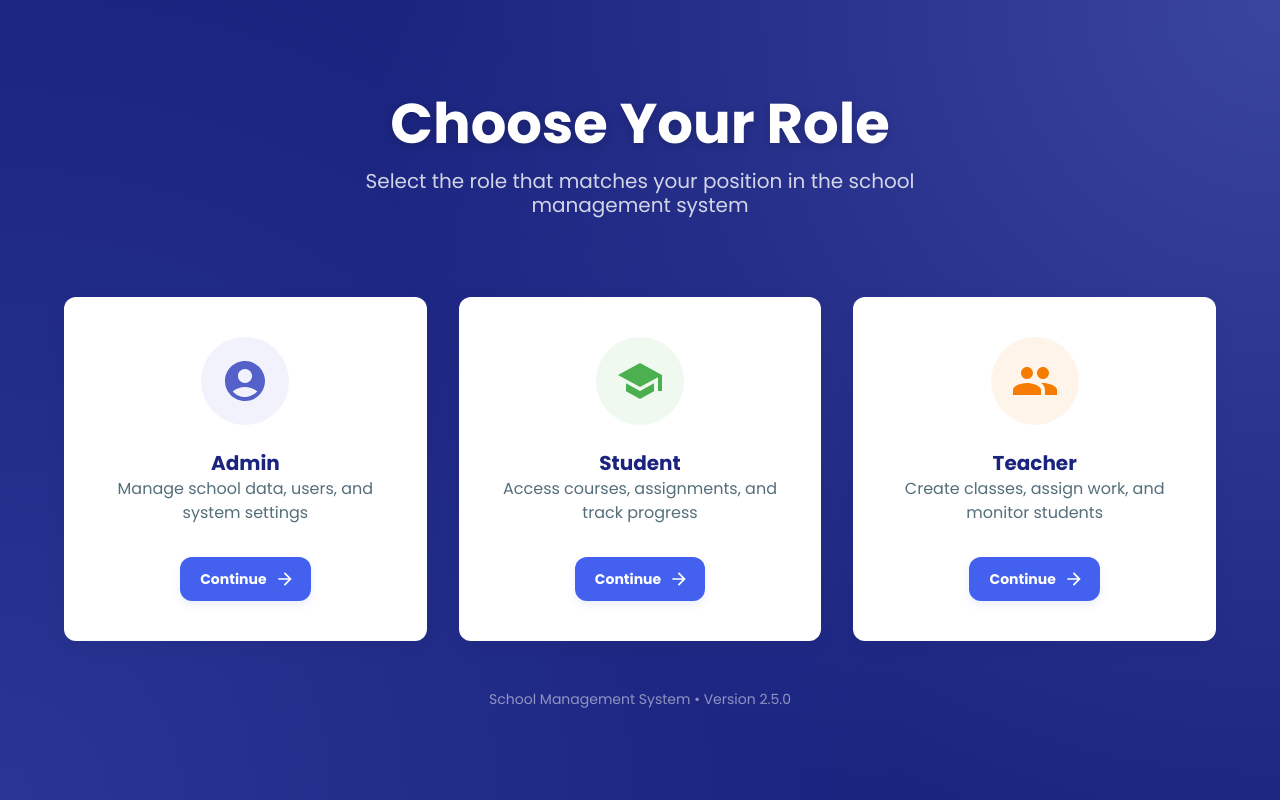
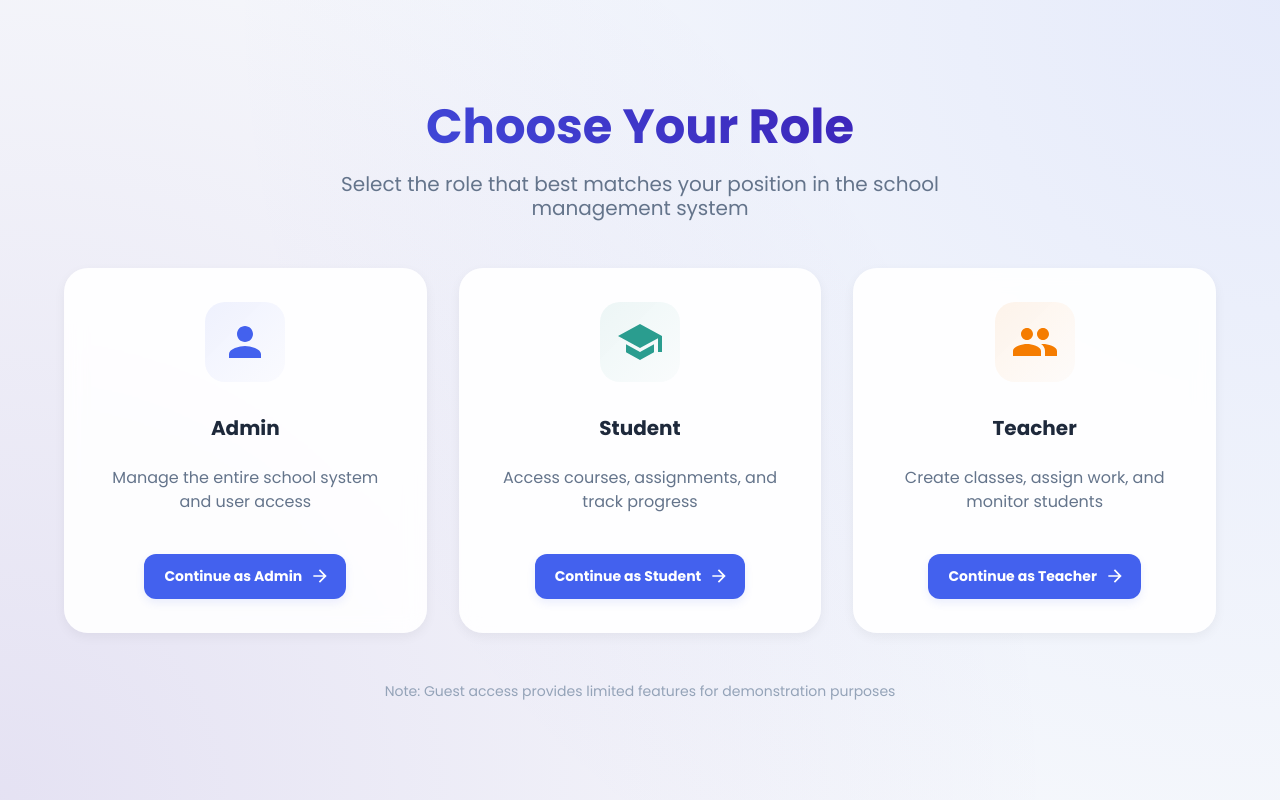
Before and after one commit to LoordhuJeyakumar/School_Management_System, a React (Create React App) app in the folder frontend/: page /choose in a window 1280 px wide. Built offline with nearby package versions, Linux system fonts and the light colour scheme; no server answers.

Commit message:
feat: refactor ChooseUser component for improved user role selection and UI enhancements

```diff
--- a/frontend/src/pages/ChooseUser.js
+++ b/frontend/src/pages/ChooseUser.js
@@ -1,167 +1,113 @@
-import React, { useEffect, useState } from 'react';
+import React, { useState } from 'react';
 import { useNavigate } from 'react-router-dom';
-import {
-  Grid,
-  Paper,
-  Box,
-  Container,
-  CircularProgress,
-  Backdrop,
-  Typography,
-  Button,
-  useMediaQuery,
-  useTheme,
-} from '@mui/material';
-import { AccountCircle, School, Group, ArrowForward } from '@mui/icons-material';
+import { Backdrop, Button, CircularProgress, Container, Grid, Typography, useTheme } from '@mui/material';
 import styled from 'styled-components';
-import { useDispatch, useSelector } from 'react-redux';
-import { loginUser } from '../redux/userRelated/userHandle';
+import { motion } from 'framer-motion';
+import { School, Person, Group, ArrowForward } from '@mui/icons-material';
 import Popup from '../components/Popup';
-import { motion } from 'framer-motion';
 
 const ChooseUser = ({ visitor }) => {
-  const dispatch = useDispatch();
+    const theme = useTheme();
     const navigate = useNavigate();
-  const theme = useTheme();
-  const isMobile = useMediaQuery(theme.breakpoints.down('sm'));
-  const password = "zxc";
-
-  const { status, currentUser, currentRole } = useSelector(state => state.user);
-
+    const [selectedUser, setSelectedUser] = useState('');
     const [loader, setLoader] = useState(false);
     const [showPopup, setShowPopup] = useState(false);
     const [message, setMessage] = useState("");
-  const [activeCard, setActiveCard] = useState(null);
 
-  const navigateHandler = (user) => {
-    if (user === "Admin") {
-      if (visitor === "guest") {
-        const email = "admin@schoolmanagementsystem.com";
-        const fields = { email, password };
-        setLoader(true);
-        dispatch(loginUser(fields, user));
-      } else {
-        navigate('/Adminlogin');
-      }
-    } else if (user === "Student") {
-      if (visitor === "guest") {
-        const rollNum = "1";
-        const studentName = "Dipesh Awasthi";
-        const fields = { rollNum, studentName, password };
-        setLoader(true);
-        dispatch(loginUser(fields, user));
-      } else {
-        navigate('/Studentlogin');
-      }
-    } else if (user === "Teacher") {
-      if (visitor === "guest") {
-        const email = "tony@12";
-        const fields = { email, password };
-        setLoader(true);
-        dispatch(loginUser(fields, user));
-      } else {
-        navigate('/Teacherlogin');
-      }
-    }
-  };
-
-  useEffect(() => {
-    if (status === 'success' || currentUser !== null) {
-      if (currentRole === 'Admin') {
-        navigate('/Admin/dashboard');
-      } else if (currentRole === 'Student') {
-        navigate('/Student/dashboard');
-      } else if (currentRole === 'Teacher') {
-        navigate('/Teacher/dashboard');
-      }
-    } else if (status === 'error') {
-      setLoader(false);
-      setMessage("Network Error");
-      setShowPopup(true);
-    }
-  }, [status, currentRole, navigate, currentUser]);
-
-  const userCards = [
+    const UserTypes = [
         {
             title: "Admin",
-      icon: <AccountCircle style={{ fontSize: 48 }} />,
-      description: "Manage school data, users, and system settings",
-      color: "#5461c8"
+            description: "Manage the entire school system and user access",
+            icon: <Person style={{ fontSize: 48 }} />,
+            color: "#4361ee",
+            path: visitor === "guest" ? "/Admin/dashboard/guest" : "/Adminlogin"
         },
         {
             title: "Student",
+            description: "Access courses, assignments, and track progress",
             icon: <School style={{ fontSize: 48 }} />,
-      description: "Access courses, assignments, and track progress",
-      color: "#4caf50"
+            color: "#2a9d8f",
+            path: visitor === "guest" ? "/Student/dashboard/guest" : "/Studentlogin"
         },
         {
             title: "Teacher",
+            description: "Create classes, assign work, and monitor students",
             icon: <Group style={{ fontSize: 48 }} />,
-      description: "Create classes, assign work, and monitor students",
-      color: "#f57c00"
+            color: "#f57c00",
+            path: visitor === "guest" ? "/Teacher/dashboard/guest" : "/Teacherlogin"
         }
     ];
+
+    const handleCardClick = (user, path) => {
+        setSelectedUser(user);
+        navigate(path);
+    };
+
+    const handleProceed = (e, path) => {
+        // Stop event propagation to prevent triggering the card's onClick
+        e.stopPropagation();
+
+        if (path) {
+            navigate(path);
+        } else if (selectedUser) {
+            navigate(UserTypes.find(u => u.title === selectedUser).path);
+        } else {
+            setMessage("Please select a user type");
+            setShowPopup(true);
+        }
+    };
 
     return (
         <StyledContainer>
             <GradientOverlay />
-      <ContentWrapper>
+            <ContentWrapper maxWidth="lg">
                 <motion.div
-          initial={{ opacity: 0, y: -10 }}
+                    initial={{ opacity: 0, y: -20 }}
                     animate={{ opacity: 1, y: 0 }}
                     transition={{ duration: 0.8 }}
                 >
                     <Title>Choose Your Role</Title>
                     <Subtitle>
-            Select the role that matches your position in the school management system
+                        Select the role that best matches your position in the school management system
                     </Subtitle>
                 </motion.div>
 
-        <Grid
-          container
-          spacing={isMobile ? 3 : 4}
-          justifyContent="center"
-          sx={{ mt: 6, mb: 6, position: "relative", zIndex: 2 }}
-        >
-          {userCards.map((card, index) => (
-            <Grid item xs={12} sm={6} md={4} key={index}>
+                <Grid container spacing={4} sx={{ mb: 6 }}>
+                    {UserTypes.map((type, index) => (
+                        <Grid item xs={12} md={4} key={type.title}>
                             <motion.div
                                 initial={{ opacity: 0, y: 20 }}
                                 animate={{ opacity: 1, y: 0 }}
-                transition={{ duration: 0.5, delay: index * 0.2 }}
-                whileHover={{
-                  y: -8,
-                  transition: { duration: 0.2 }
-                }}
-                whileTap={{ scale: 0.98 }}
+                                transition={{ duration: 0.5, delay: index * 0.1 }}
                             >
                                 <UserCard
-                  elevation={6}
-                  onMouseEnter={() => setActiveCard(card.title)}
-                  onMouseLeave={() => setActiveCard(null)}
-                  $isActive={activeCard === card.title}
-                  $color={card.color}
-                  onClick={() => navigateHandler(card.title)}
+                                    elevation={selectedUser === type.title ? 4 : 1}
+                                    onClick={() => handleCardClick(type.title, type.path)}
+                                    $isActive={selectedUser === type.title}
+                                    $color={type.color}
                                 >
-                  <IconWrapper $color={card.color}>
-                    {card.icon}
+                                    <motion.div
+                                        whileHover={{ scale: 1.05 }}
+                                        whileTap={{ scale: 0.95 }}
+                                    >
+                                        <IconWrapper $color={type.color}>
+                                            {type.icon}
                                         </IconWrapper>
-
+                                    </motion.div>
                                     <CardTitle variant="h5">
-                    {card.title}
+                                        {type.title}
                                     </CardTitle>
-
                                     <CardDescription>
-                    {card.description}
+                                        {type.description}
                                     </CardDescription>
-
                                     <ActionButton
                                         variant="contained"
-                    $color={card.color}
+                                        $isActive={selectedUser === type.title}
+                                        $color={type.color}
                                         endIcon={<ArrowForward />}
-                    $isActive={activeCard === card.title}
+                                        onClick={(e) => handleProceed(e, type.path)}
                                     >
-                    Continue
+                                        Continue as {type.title}
                                     </ActionButton>
                                 </UserCard>
                             </motion.div>
@@ -170,24 +116,22 @@ const ChooseUser = ({ visitor }) => {
                 </Grid>
 
                 <FooterText>
-          School Management System • Version 2.5.0
+                    Note: Guest access provides limited features for demonstration purposes
                 </FooterText>
             </ContentWrapper>
 
             <Backdrop
                 sx={{
                     color: '#fff',
-          zIndex: 9999,
-          flexDirection: 'column',
-          gap: 2,
-          backdropFilter: 'blur(4px)'
+                    zIndex: theme.zIndex.drawer + 1,
+                    background: 'rgba(0, 0, 0, 0.8)',
                 }}
                 open={loader}
             >
                 <LoadingWrapper>
-          <CircularProgress color="inherit" size={60} thickness={4} />
+                    <CircularProgress color="inherit" size={60} />
                     <Typography variant="h6" sx={{ mt: 2, fontWeight: 500 }}>
-            Authenticating...
+                        Please wait...
                     </Typography>
                 </LoadingWrapper>
             </Backdrop>
@@ -199,15 +143,14 @@ const ChooseUser = ({ visitor }) => {
 
 export default ChooseUser;
 
-// Styled Components
 const StyledContainer = styled.div`
-  background-color: #1a237e;
     min-height: 100vh;
     display: flex;
     flex-direction: column;
     justify-content: center;
     align-items: center;
     position: relative;
+    background-color: #f8fafc;
     overflow: hidden;
 `;
 
@@ -217,25 +160,27 @@ const GradientOverlay = styled.div`
     left: 0;
     right: 0;
     bottom: 0;
-  background: radial-gradient(circle at top right, rgba(106, 120, 209, 0.4) 0%, rgba(26, 35, 126, 0) 60%),
-              radial-gradient(circle at bottom left, rgba(63, 81, 181, 0.4) 0%, rgba(26, 35, 126, 0) 60%);
+    background:
+        radial-gradient(circle at top right, rgba(67, 97, 238, 0.1) 0%, rgba(67, 97, 238, 0) 70%),
+        radial-gradient(circle at bottom left, rgba(58, 12, 163, 0.1) 0%, rgba(58, 12, 163, 0) 70%);
     z-index: 1;
 `;
 
 const ContentWrapper = styled(Container)`
-  text-align: center;
-  max-width: 1200px;
     position: relative;
     z-index: 2;
-  padding: 2rem 1rem;
+    text-align: center;
+    padding: 2rem;
 `;
 
 const Title = styled.h1`
-  color: white;
-  font-size: 3.5rem;
-  font-weight: 700;
-  margin-bottom: 0.75rem;
-  text-shadow: 0 2px 10px rgba(0, 0, 0, 0.2);
+    color: #1a237e;
+    font-size: 3rem;
+    font-weight: 800;
+    margin-bottom: 1rem;
+    background: linear-gradient(45deg, #4361ee, #3a0ca3);
+    -webkit-background-clip: text;
+    -webkit-text-fill-color: transparent;
 
     @media (max-width: 600px) {
         font-size: 2.5rem;
@@ -243,10 +188,10 @@ const Title = styled.h1`
 `;
 
 const Subtitle = styled.h2`
-  color: rgba(255, 255, 255, 0.8);
+    color: ${props => props.theme.palette?.text?.secondary || '#64748b'};
     font-size: 1.25rem;
     font-weight: 400;
-  margin-bottom: 2rem;
+    margin-bottom: 3rem;
     max-width: 600px;
     margin-left: auto;
     margin-right: auto;
@@ -256,80 +201,68 @@ const Subtitle = styled.h2`
     }
 `;
 
-const UserCard = styled(Paper)`
-  padding: 2.5rem 1.5rem;
-  border-radius: 16px;
+const UserCard = styled(motion.div)`
+    padding: 2rem;
+    border-radius: 24px;
+    background: rgba(255, 255, 255, 0.9);
+    backdrop-filter: blur(10px);
+    border: 2px solid ${props => props.$isActive ? props.$color : 'transparent'};
+    box-shadow: ${props => props.$isActive
+        ? '0 12px 28px rgba(0, 0, 0, 0.12)'
+        : '0 4px 12px rgba(0, 0, 0, 0.05)'};
+    transition: all 0.3s ease;
+    cursor: pointer;
     display: flex;
     flex-direction: column;
     align-items: center;
-  height: 100%;
-  background-color: #ffffff;
-  box-shadow: ${props => props.$isActive
-    ? '0 12px 28px rgba(0, 0, 0, 0.15), 0 0 0 1px rgba(0, 0, 0, 0.05)'
-    : '0 6px 16px rgba(0, 0, 0, 0.1), 0 0 0 1px rgba(0, 0, 0, 0.03)'};
-  transition: all 0.3s ease;
-  cursor: pointer;
-  position: relative;
-  overflow: hidden;
+    gap: 1.5rem;
 
-  &::before {
-    content: '';
-    position: absolute;
-    top: 0;
-    left: 0;
-    width: 100%;
-    height: 4px;
-    background-color: ${props => props.$isActive ? props.$color : 'transparent'};
-    transition: all 0.3s ease;
-  }
-
-  &:hover::before {
-    background-color: ${props => props.$color};
+    &:hover {
+        transform: translateY(-5px);
+        box-shadow: 0 12px 28px rgba(0, 0, 0, 0.12);
     }
 `;
 
 const IconWrapper = styled.div`
+    width: 80px;
+    height: 80px;
+    border-radius: 20px;
+    background: linear-gradient(135deg,
+        ${props => `${props.$color}15`},
+        ${props => `${props.$color}05`});
     display: flex;
+    align-items: center;
     justify-content: center;
-  align-items: center;
-  width: 88px;
-  height: 88px;
-  border-radius: 50%;
-  background-color: ${props => `${props.$color}15`};  // 15% opacity of the color
-  margin-bottom: 1.5rem;
-  transition: all 0.3s ease;
+    margin-bottom: 0.5rem;
 
     & > svg {
         color: ${props => props.$color};
-    transition: all 0.3s ease;
     }
 `;
 
 const CardTitle = styled(Typography)`
-  font-weight: 600;
-  margin-bottom: 0.75rem;
-  color: #1a237e;
+    font-weight: 700;
+    color: #1e293b;
+    margin-bottom: 0.5rem;
 `;
 
 const CardDescription = styled.p`
-  color: #546e7a;
+    color: #64748b;
     font-size: 1rem;
-  margin-bottom: 2rem;
     line-height: 1.5;
-  flex-grow: 1;
+    margin-bottom: 1rem;
 `;
 
 const ActionButton = styled(Button)`
-  background-color: ${props => props.$isActive ? props.$color : '#f5f5f5'};
-  color: ${props => props.$isActive ? '#ffffff' : props.$color};
     text-transform: none;
     font-weight: 600;
-  font-size: 1rem;
+    font-size: 0.9rem;
     padding: 0.5rem 1.5rem;
-  border-radius: 50px;
+    border-radius: 12px;
+    background-color: ${props => props.$isActive ? props.$color : '#f1f5f9'};
+    color: ${props => props.$isActive ? '#ffffff' : props.$color};
     box-shadow: none;
     transition: all 0.3s ease;
-  border: 1px solid ${props => props.$color};
 
     &:hover {
         background-color: ${props => props.$color};
@@ -339,7 +272,7 @@ const ActionButton = styled(Button)`
 `;
 
 const FooterText = styled.p`
-  color: rgba(255, 255, 255, 0.5);
+    color: #94a3b8;
     font-size: 0.875rem;
     margin-top: 2rem;
 `;
@@ -348,7 +281,7 @@ const LoadingWrapper = styled.div`
     display: flex;
     flex-direction: column;
     align-items: center;
-  background-color: rgba(26, 35, 126, 0.8);
+    background-color: rgba(0, 0, 0, 0.8);
+    padding: 2rem 3rem;
     border-radius: 16px;
-  padding: 2rem 3rem;
 `;
```
Lines whose indentation alone changed are shown as unchanged.
